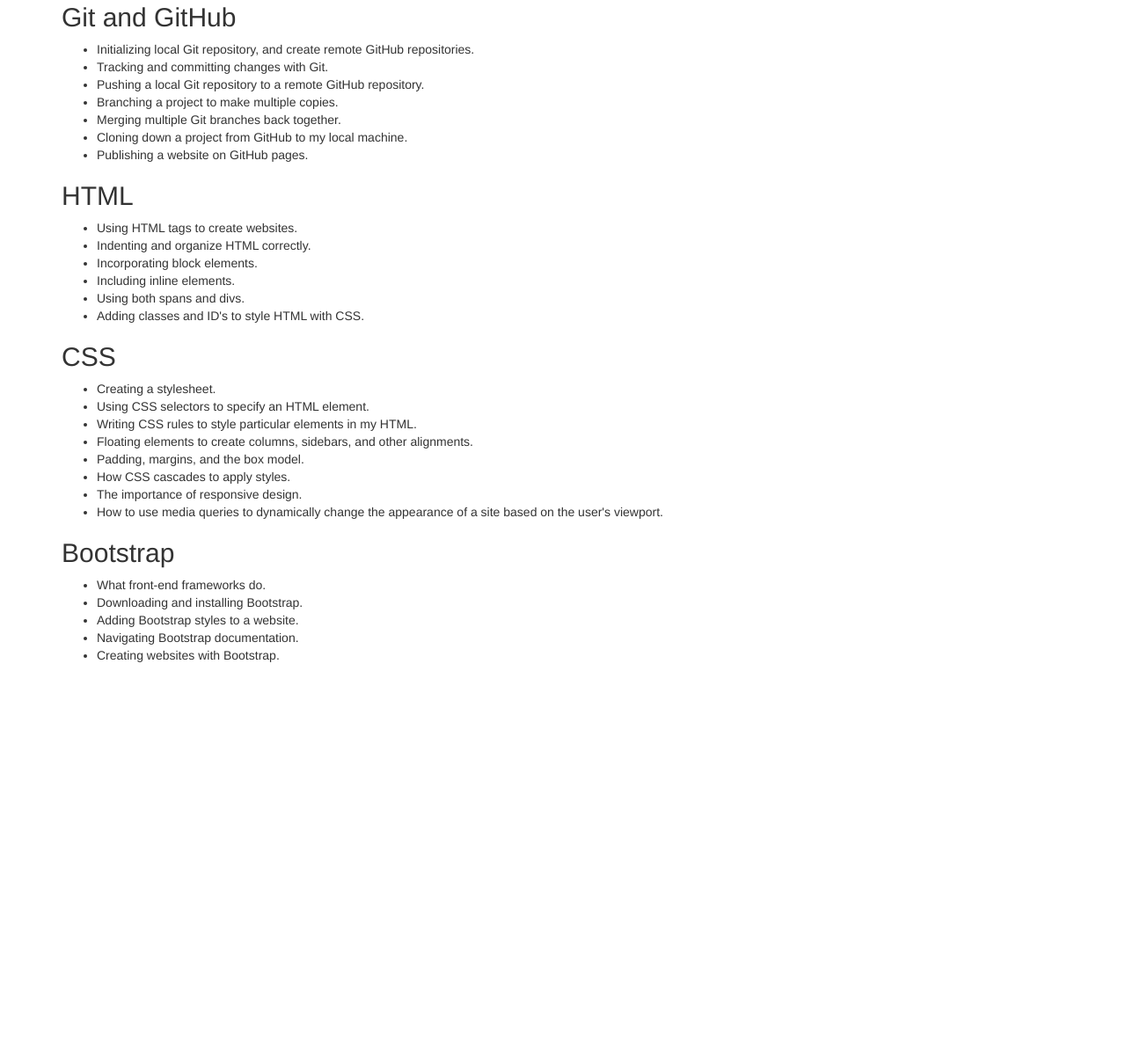
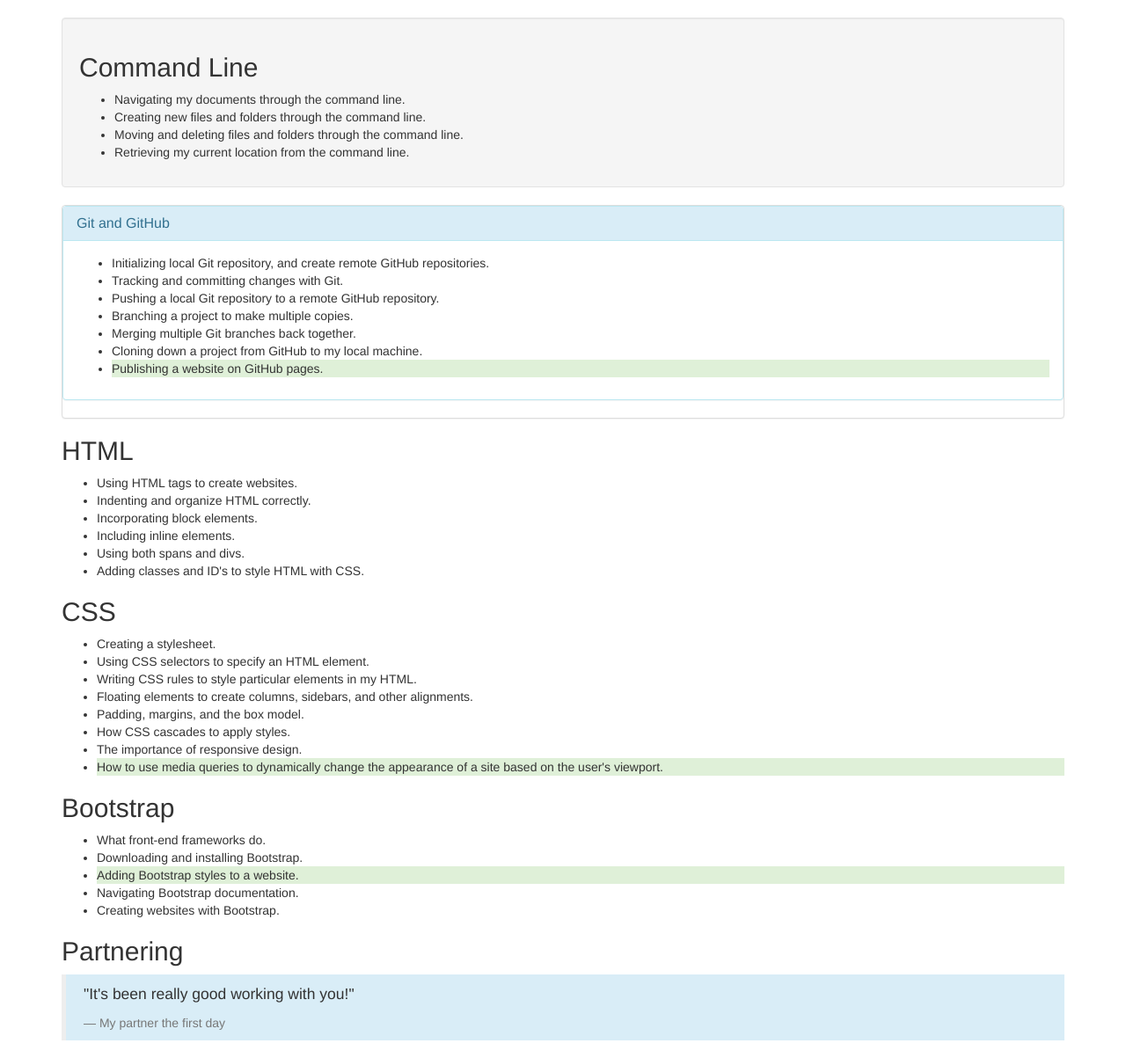
Before and after one commit to drakewilcox/week-in-review, a plain HTML site: page index.html in a window 1280 px wide. Shown: the part 250-1453 px from the top of the page at 88% size. Before the commit the page ends 1015 px from the top, so only its background shows below. Drawn offline with Linux system fonts and the light colour scheme.

Commit message:
add info,jumbotron, blockquetes, wells classes.

```diff
--- a/index.html
+++ b/index.html
@@ -6,10 +6,14 @@
   </head>
   <body>
 		<div class="container">
+			<div class="jumbotron">
     <h1>My First Week at Epicodus</h1>
     <p>
       I've almost finished my first week at Epicodus. Here are some of the things I've learned so far:
 		</p>
+	</div>
+
+	<div class="well">
     <h2>Command Line</h2>
     <ul>
       <li>Navigating my documents through the command line.</li>
@@ -17,7 +21,14 @@
       <li>Moving and deleting files and folders through the command line.</li>
       <li>Retrieving my current location from the command line.</li>
 		</ul>
-    <h2>Git and GitHub</h2>
+	</div>
+
+	<div class="panel panel-default">
+		<div class="panel panel-info">
+			<div class="panel-heading">
+				<h2 class="panel-title">Git and GitHub</h2>
+			</div>
+			<div class="panel-body">
 				<ul>
 					<li>Initializing local Git repository, and create remote GitHub repositories.</li>
 					<li>Tracking and committing changes with Git.</li>
@@ -25,8 +36,12 @@
 					<li>Branching a project to make multiple copies.</li>
 					<li>Merging multiple Git branches back together.</li>
 					<li>Cloning down a project from GitHub to my local machine.</li>
-      <li>Publishing a website on GitHub pages.</li>
+					<li class="bg-success">Publishing a website on GitHub pages.</li>
 				</ul>
+			</div>
+   </div>
+	</div>
+
     <h2>HTML</h2>
     <ul>
       <li>Using HTML tags to create websites.</li>
@@ -45,16 +60,21 @@
       <li>Padding, margins, and the box model.</li>
       <li>How CSS cascades to apply styles.</li>
       <li>The importance of responsive design.</li>
-      <li>How to use media queries to dynamically change the appearance of a site based on the user's viewport.</li>
+      <li class="bg-success">How to use media queries to dynamically change the appearance of a site based on the user's viewport.</li>
     </ul>
     <h2>Bootstrap</h2>
     <ul>
       <li>What front-end frameworks do.</li>
       <li>Downloading and installing Bootstrap.</li>
-      <li>Adding Bootstrap styles to a website.</li>
+      <li class="bg-success"> Adding Bootstrap styles to a website.</li>
       <li>Navigating Bootstrap documentation.</li>
       <li>Creating websites with Bootstrap.</li>
 		</ul>
+		<h2>Partnering</h2>
+			<blockquote class="bg-info">
+				<p>"It's been really good working with you!"</p>
+				<footer>My partner the first day</footer>
+			</blockquote>
 		</div>
   </body>
 </html>
```
Lines whose indentation alone changed are shown as unchanged.
